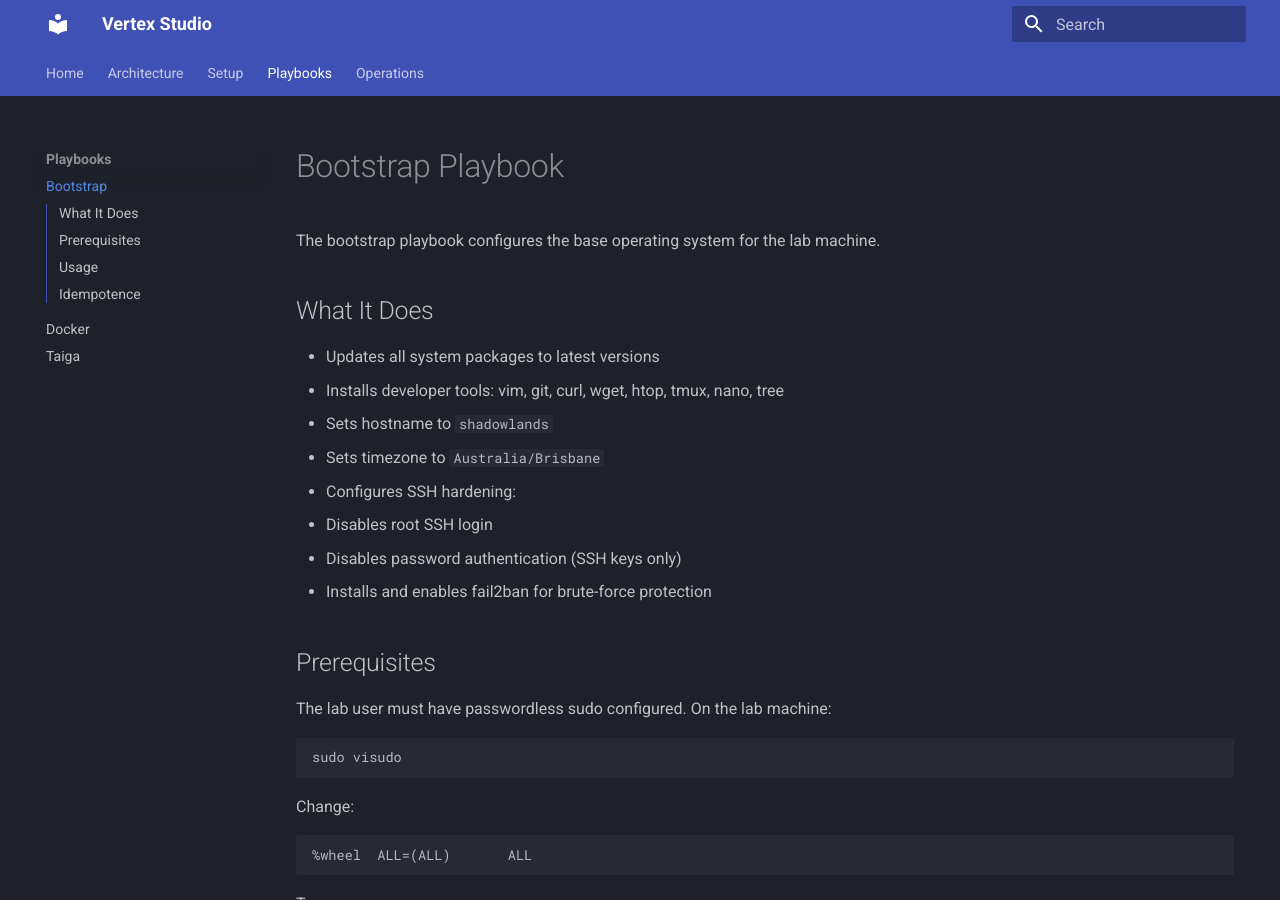
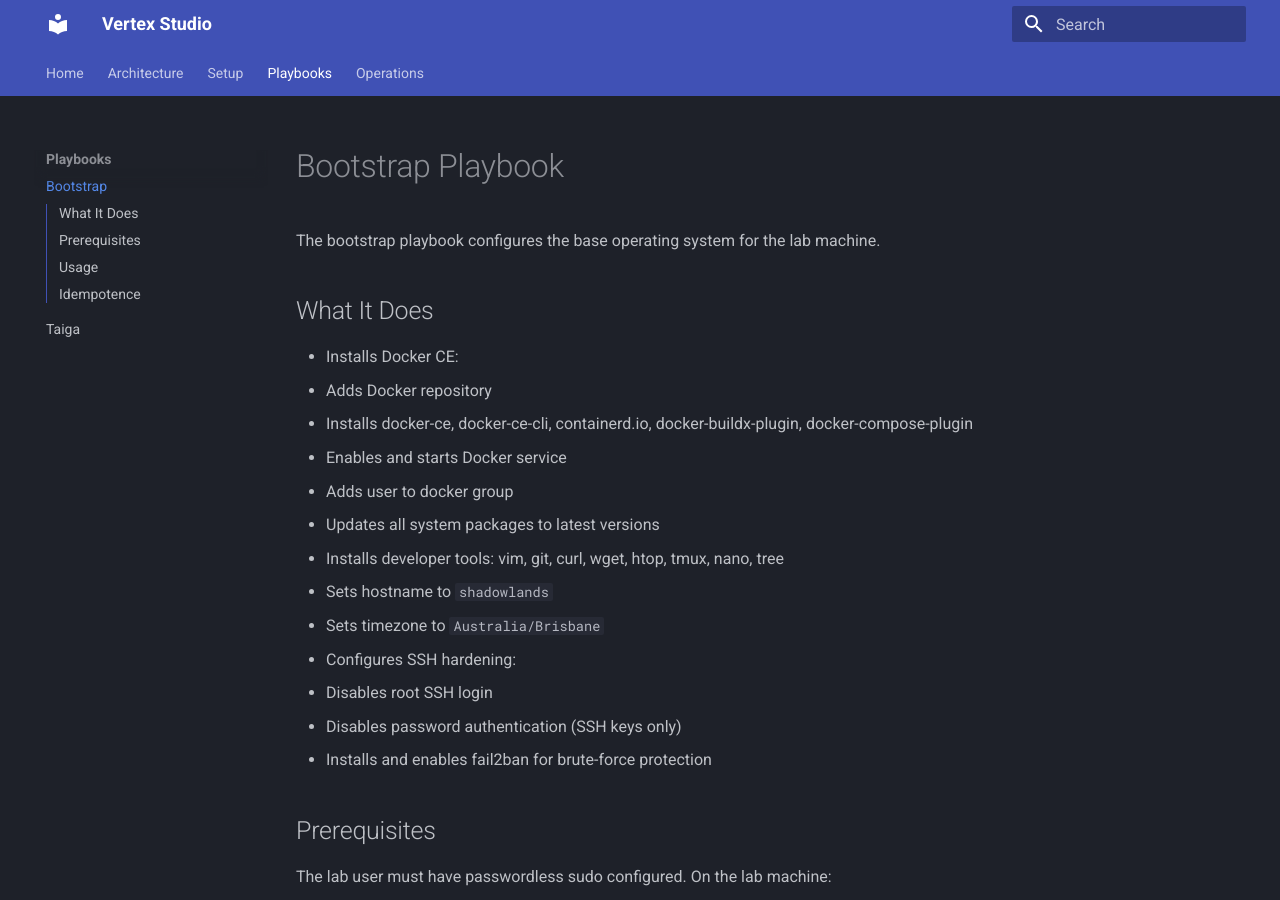
Before and after one commit to bmcivor/vertex-studio, an MkDocs documentation site: the page built from docs/playbooks/bootstrap.md, in a window 1280 px wide and 900 px high. Built offline with MkDocs 1.6.1 and Material for MkDocs 9.7.7, drawn with Linux system fonts in a browser that asks for light colours.

Commit message:
feat: update docs to match docker installation

```diff
--- a/docs/playbooks/bootstrap.md
+++ b/docs/playbooks/bootstrap.md
@@ -4,6 +4,11 @@ The bootstrap playbook configures the base operating system for the lab machine.
 
 ## What It Does
 
+- Installs Docker CE:
+  - Adds Docker repository
+  - Installs docker-ce, docker-ce-cli, containerd.io, docker-buildx-plugin, docker-compose-plugin
+  - Enables and starts Docker service
+  - Adds user to docker group
 - Updates all system packages to latest versions
 - Installs developer tools: vim, git, curl, wget, htop, tmux, nano, tree
 - Sets hostname to `shadowlands`
--- a/mkdocs.yml
+++ b/mkdocs.yml
@@ -23,7 +23,6 @@ nav:
     - Configuration: setup/configuration.md
   - Playbooks:
     - Bootstrap: playbooks/bootstrap.md
-    - Docker: playbooks/docker.md
     - Taiga: playbooks/taiga.md
   - Operations:
     - Backup: operations/backup.md
```
Also changed, not shown: docs/playbooks/docker.md (deleted, +0 -26 lines), 1 other file.
